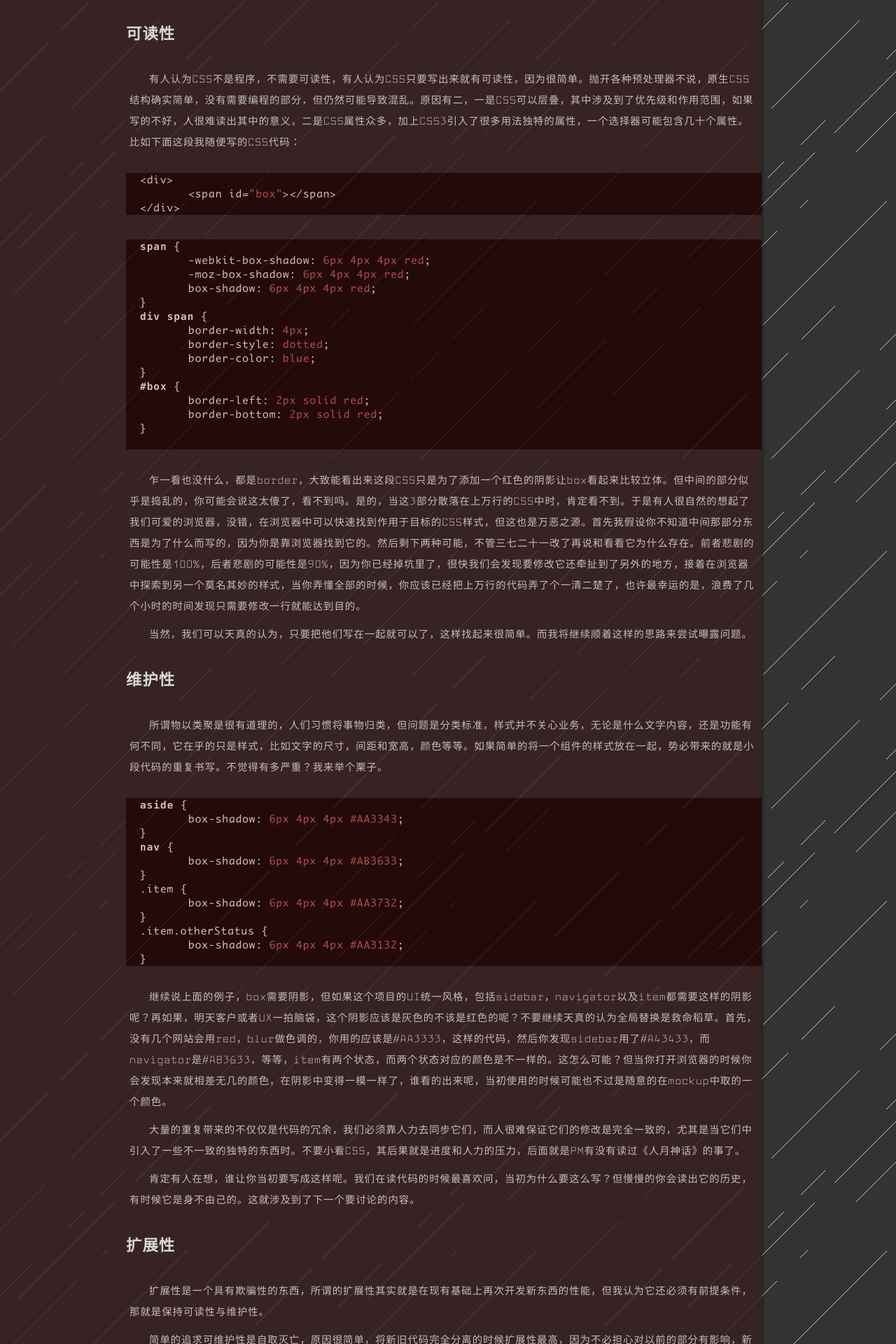
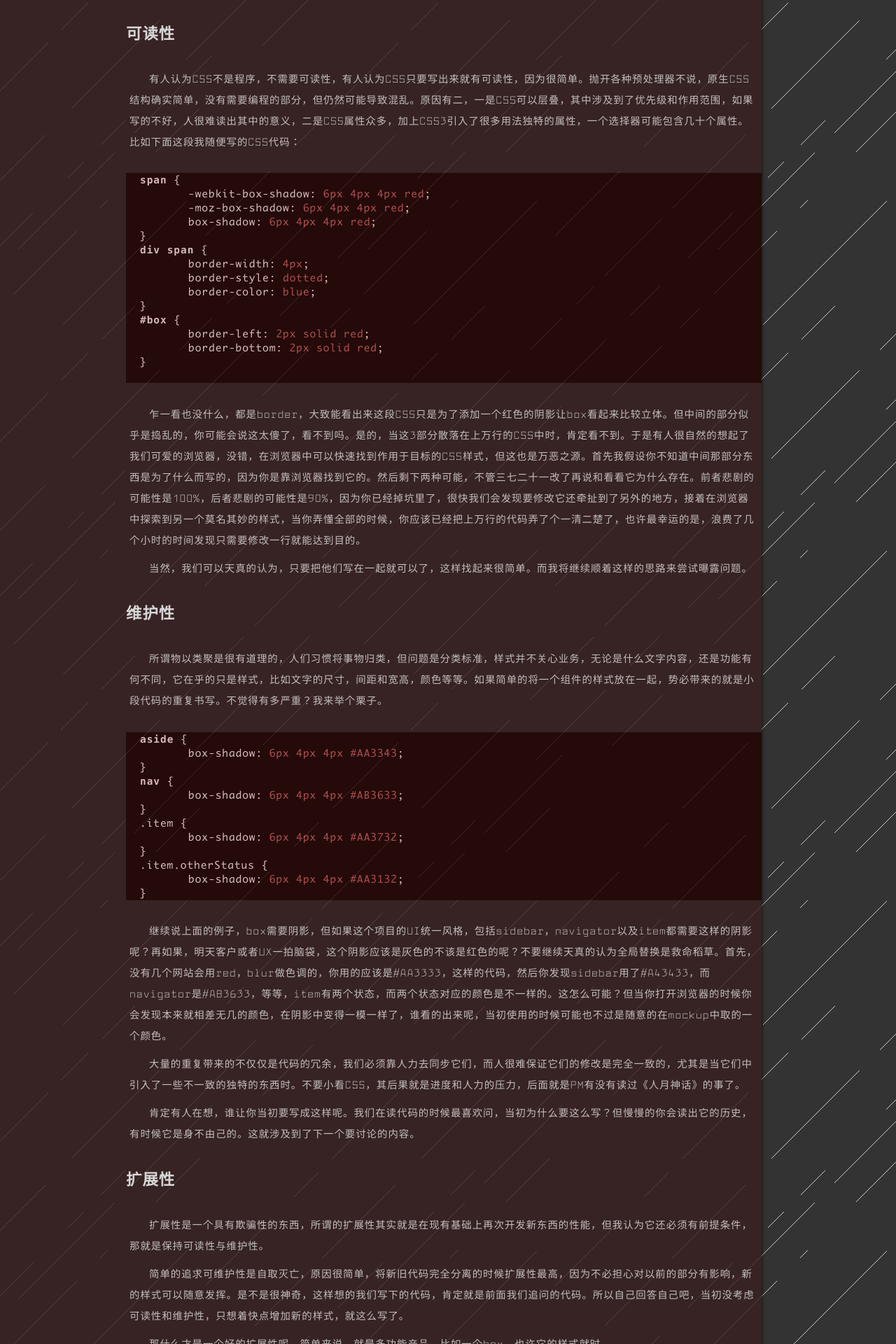
Before and after one commit to tychio/old_blog, a Jekyll site: the page built from _posts/2014-03-16-css-principle.md, in a window 1280 px wide. Shown: the part 845-2765 px from the top of the page at 70% size. Built offline with Jekyll 4.4.1, drawn with Linux system fonts in a browser that asks for light colours; Markdown is read by kramdown in place of the engine named in the settings; comment, search, counter and statistics services are not loaded.

Commit message:
remove html code for markdown.

````diff
--- a/_posts/2014-03-16-css-principle.md
+++ b/_posts/2014-03-16-css-principle.md
@@ -19,12 +19,6 @@
 #### 可读性
 
 有人认为CSS不是程序，不需要可读性，有人认为CSS只要写出来就有可读性，因为很简单。抛开各种预处理器不说，原生CSS结构确实简单，没有需要编程的部分，但仍然可能导致混乱。原因有二，一是CSS可以层叠，其中涉及到了优先级和作用范围，如果写的不好，人很难读出其中的意义，二是CSS属性众多，加上CSS3引入了很多用法独特的属性，一个选择器可能包含几十个属性。比如下面这段我随便写的CSS代码：
-
-```
-<div>
-	<span id="box"></span>
-</div>
-```
 
 ```
 span {
````
